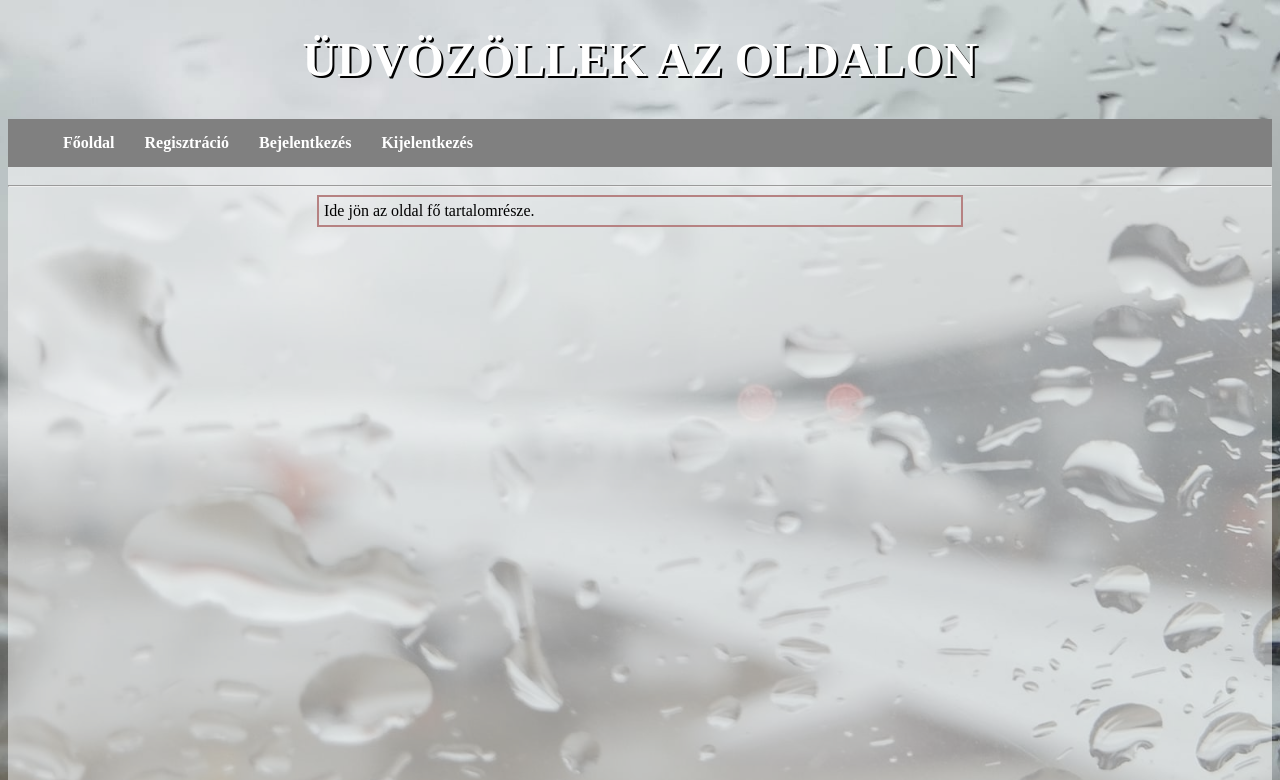
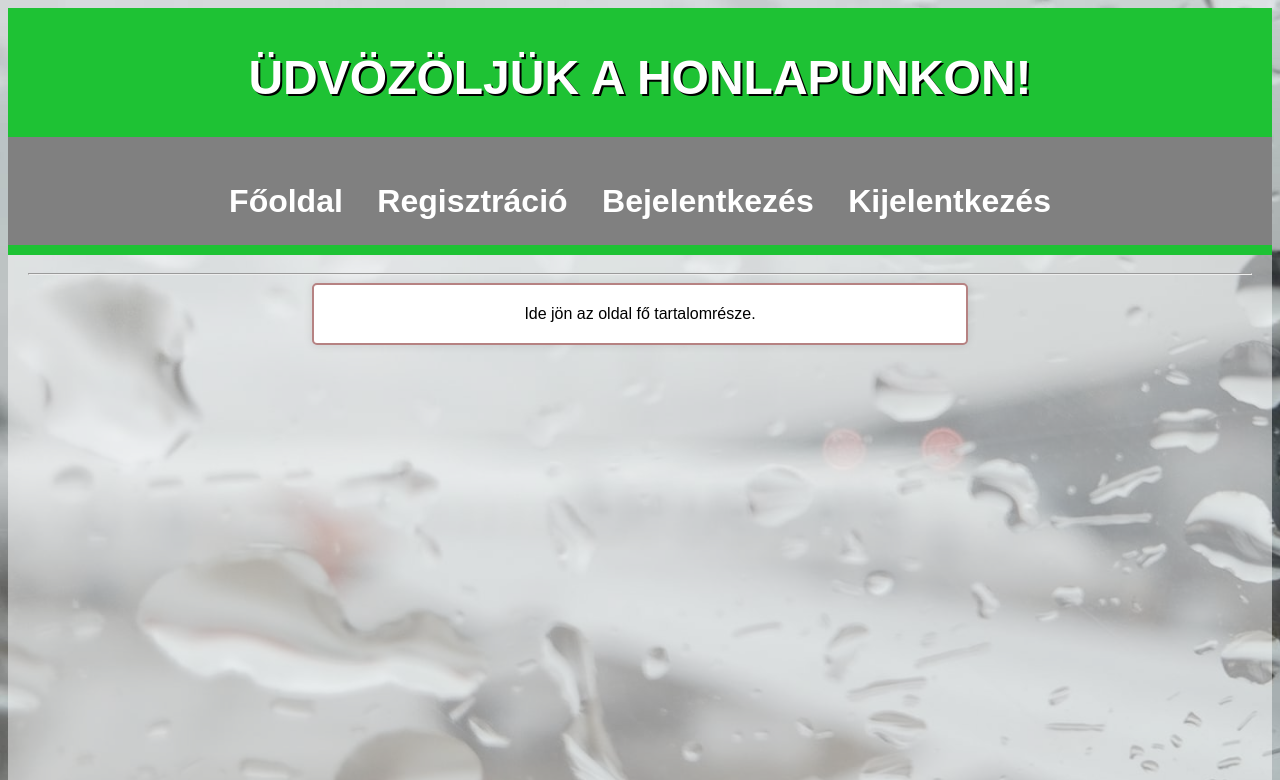
Before and after one commit to Fabbernat/Kormanyos-Antal-JavaScript-dualis-2025-26, a website: page userNyilvantartasApp/frontend/html-pages/index.html in a window 1280 px wide. Shown: the top 780 px of the page. Drawn offline with Linux system fonts and the light colour scheme.

Commit message:
The index page looks acceptably, the others are still the previous  look

```diff
--- a/userNyilvantartasApp/frontend/html-pages/index.html
+++ b/userNyilvantartasApp/frontend/html-pages/index.html
@@ -4,18 +4,154 @@
 <head>
   <meta charset="UTF-8">
   <title>Bejelentkezés és regisztráció oldal</title>
-  <link rel="stylesheet" href="../css/style.css">
 </head>
+<style>
+  body {
+    font-family: Arial, sans-serif;
+    margin: 100;
+    padding: 100;
+  }
 
-<body>
+  header {
+    background-color: #1ec234;
+    color: #ffffff;
+    padding: 10px 0;
+    text-align: center;
+  }
+
+  * {
+    text-align: center;
+  }
+
+  nav ul {
+    list-style: none;
+    padding: 0;
+  }
+
+  nav ul li {
+    margin-right: 20px;
+  }
+
+  nav ul li a {
+    color: #ffffff;
+    text-decoration: none;
+    font-weight: bold;
+  }
+
+  nav ul li a:hover {
+    text-decoration: underline;
+  }
+
+  main {
+    padding: 20px;
+  }
+
+  .main-content {
+    background-color: #ffffff;
+    padding: 20px;
+    border-radius: 5px;
+    box-shadow: 0 0 10px rgba(0, 0, 0, 0.1);
+    text-align: center;
+  }
+
+
+:root {
+  --page-width: 60%;
+}
+body{
+    background-image: url("../img/eso.jpg");
+    background-size: cover;
+}
+header h1{
+    text-align: center;
+    font-size:36pt;
+    color: white;
+    text-shadow: 2px 2px black;
+    text-transform: uppercase;
+}
+h1{
+    text-align: center;
+}
+#page{
+    width: --page-width;
+    height: 750px;
+    background-color: rgb(255,255,255, 0.5);
+    margin: auto;
+    padding-top: 10px;
+}
+.list, .main-content{
+    margin: auto;
+}
+div, td, th{
+    border: 2px solid rgb(182, 130, 130);
+    border-collapse: collapse;
+}
+nav{
+    background-color: gray;
+    width: --page-width;
+    height: 48px;
+    padding: 30px;
+    margin: auto;
+}
+nav ul {
+    list-style-type: none;
+}
+nav ul li {
+    display: inline;
+    padding: 15px;
+    margin: auto;
+    font-size: xx-large;
+}
+nav ul li:hover {
+    background-color: darkgray;
+}
+nav ul li a{
+    color: white;
+    font-weight: bold;
+    text-decoration: none;
+}
+tr:nth-child(even){
+    background-color: darkgray;
+}
+tr:first-of-type{
+    background-color: black;
+    color: white;
+}
+
+@keyframes kepGaleria {
+    10%{
+        background-image: url("../img/kep1.jpg");
+    }
+    40%{
+        background-image: url("../img/kep2.jpg");
+    }
+    80%{
+        background-image: url("../img/kep3.jpg");
+    }
+}
+
+#galeria{
+    width: 800px;
+    height: 500px;
+    margin: auto;
+    border-radius: 30px;
+    background-size: cover;
+    background-image: url("../img/kep1.jpg");
+    animation-name: kepGaleria;
+    animation-duration: 15s;
+    animation-iteration-count: infinite;
+
+}
+</style>
+<body  style="align-items: center; justify-content: center;">
   <header>
-    <h1>Üdvözöllek az oldalon</h1>
+    <h1>Üdvözöljük a honlapunkon!</h1>
     <nav>
       <ul>
         <li><a href="index.html">Főoldal</a></li>
         <li><a href="signup.html">Regisztráció</a></li>
         <li><a href="login.html">Bejelentkezés</a></li>
-        <li><a href="#">Kijelentkezés</a></li>
+        <li><a href="logout.html">Kijelentkezés</a></li>
       </ul>
     </nav>
   </header>
```
Also changed, not shown: userNyilvantartasApp/frontend/html-pages/login.html (+1 -1 lines), userNyilvantartasApp/frontend/html-pages/logout.html (added, +4 -0 lines), userNyilvantartasApp/frontend/html-pages/signup.html (+1 -1 lines).
